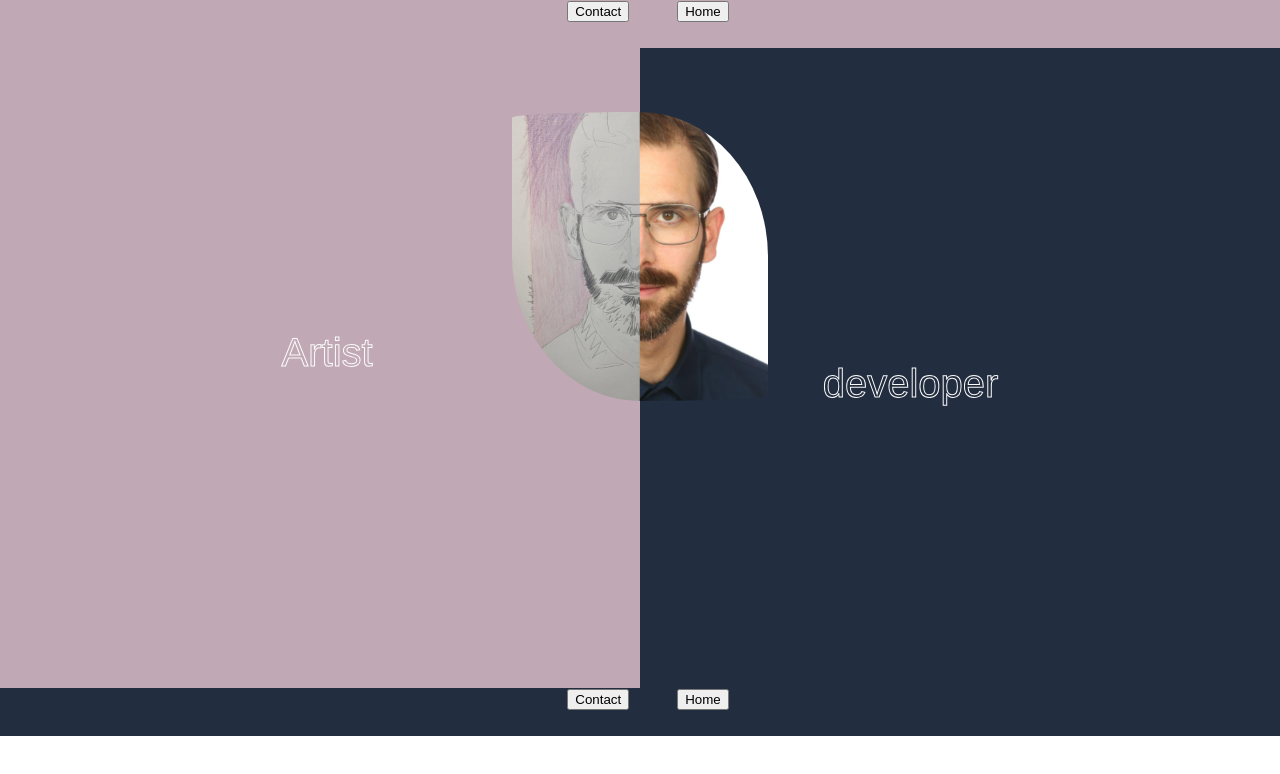
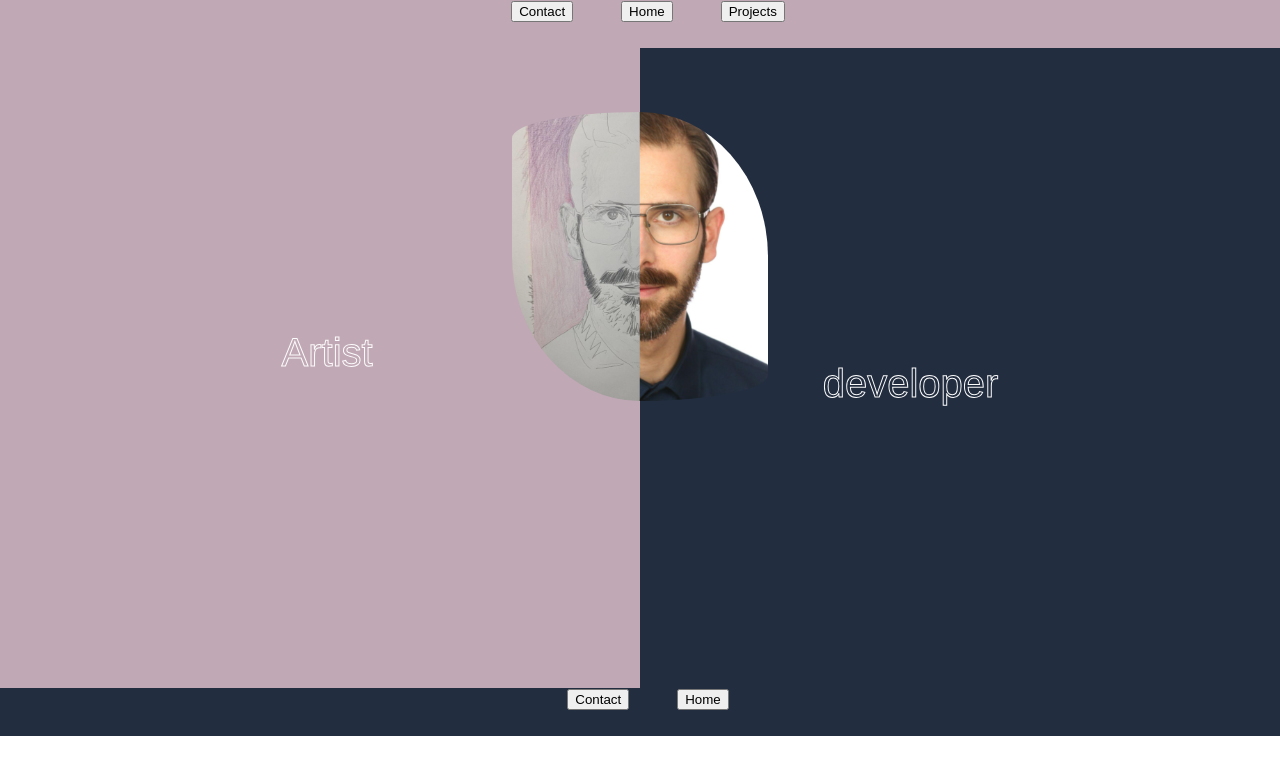
Before and after one commit to tbarns/octo-goggles, a React (Create React App) app in the folder client/: page / in a window 1280 px wide. Shown: the top 774 px of the page. Built offline with nearby package versions, Linux system fonts and the light colour scheme.

Commit message:
added projects page

```diff
--- a/client/src/App.js
+++ b/client/src/App.js
@@ -4,6 +4,7 @@ import Footer from './components/Footer';
 import Header from './components/Header';
 import Home from './pages/Home';
 import Contact from './pages/Contact';
+import Projects from './pages/Projects';
 
 function App() {
   const [currentPage, setCurrentPage] = useState('home');
@@ -17,6 +18,8 @@ function App() {
       return <Home />;
     } else if (currentPage === 'contact') {
       return <Contact/>;
+    } else if (currentPage === 'projects') {
+      return <Projects/>;
     }
     // Add more conditions for other pages you create
   };
--- a/client/src/components/Header.js
+++ b/client/src/components/Header.js
@@ -14,6 +14,7 @@ const Header = ({ setCurrentPage }) => {
       <button className='navBtn' onClick={() => handlePageChange('contact')}>Contact</button>
 
       <button className='navBtn' onClick={() => handlePageChange('home')}>Home</button>
+      <button className='navBtn' onClick={() => handlePageChange('projects')}>Projects</button>
     </div>
   )
 }
--- a/client/src/pages/Home.css
+++ b/client/src/pages/Home.css
@@ -46,7 +46,7 @@
     width: 20%;
     margin-top: 4rem;
     margin-bottom: 4rem;
-    border-radius: 50% / 2% 50%;
+    border-radius: 50% / 9% 50%;
   }
 
   .red-section {
--- /dev/null
+++ b/client/src/pages/Projects.js
@@ -0,0 +1,9 @@
+import "./Projects.css"
+
+const Projects = () => {
+  return (
+    <div>Projects</div>
+  )
+}
+
+export default Projects
```
Also changed, not shown: client/src/pages/Projects.css (added).
